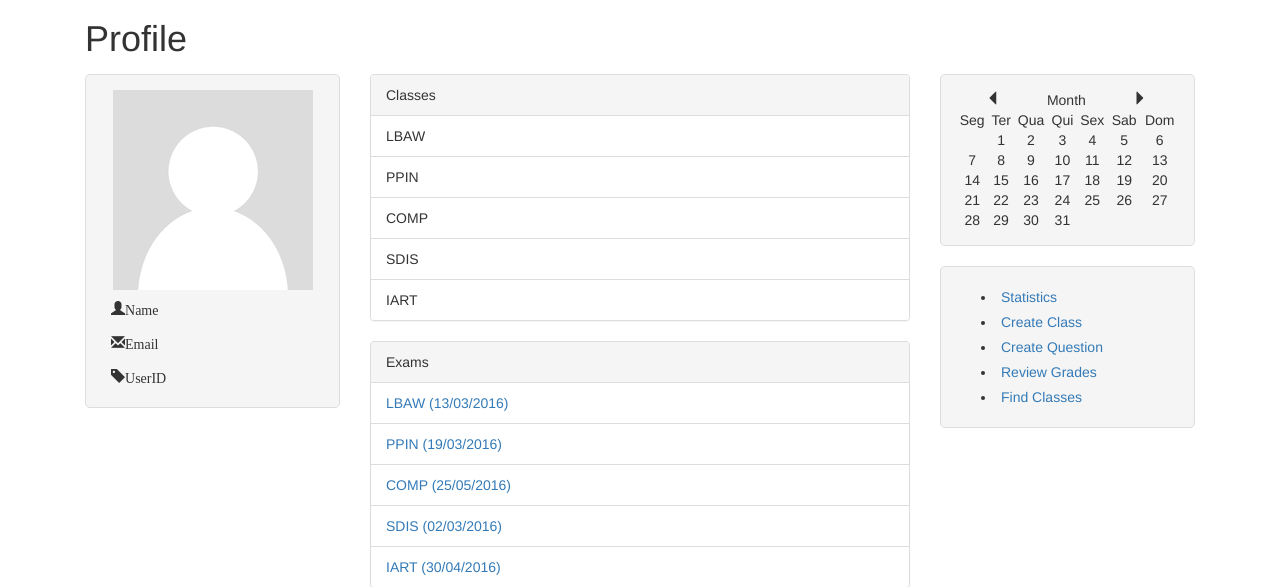
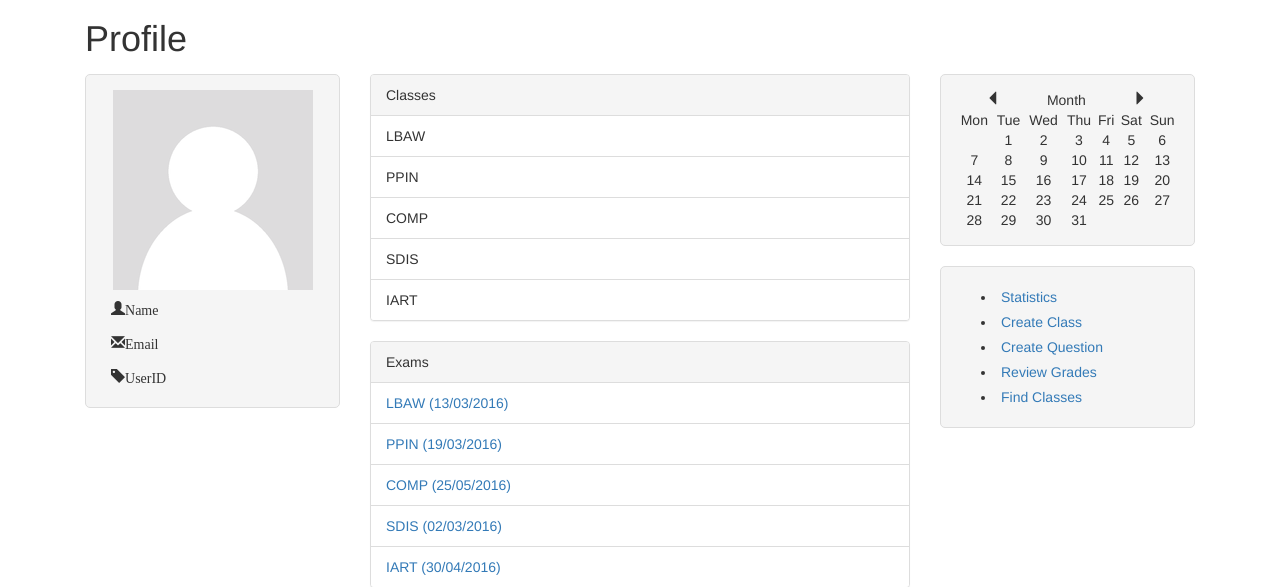
Before and after one commit to up201306506/LBAW55, a PHP site: page /profile.php in a window 1280 px wide. Shown: the part 51-638 px from the top of the page. Run offline with PHP 8.4, Linux system fonts and the light colour scheme.

Commit message:
Calendar fixed

```diff
--- a/Prototype/profile.css
+++ b/Prototype/profile.css
@@ -56,18 +56,6 @@ h1 {
 	background-color: #f5f5f5;
 }
 
-.options {
-	padding: 15px;
-	margin-top: 20px;
-	border-radius: 5px;
-	border: 1px solid #dddddd;
-	background-color: #f5f5f5;
-}
-
-.options ul {
-	margin-bottom: 0;
-}
-
 .calendar, .calendar-table, .calendar-header {
 	width: 100%;
 }
@@ -81,3 +69,15 @@ h1 {
 	width: 33%;
 	float: left;
 }
+
+.options {
+	padding: 15px;
+	margin-top: 20px;
+	border-radius: 5px;
+	border: 1px solid #dddddd;
+	background-color: #f5f5f5;
+}
+
+.options ul {
+	margin-bottom: 0;
+}
--- a/Prototype/profile.php
+++ b/Prototype/profile.php
@@ -91,7 +91,7 @@
 			</div>
 		</div>
 		<div class="user-options col-sm-3">
-			<div class="calendar">
+			<div class="table-responsive calendar">
 				<table class="calendar-table">
 					<div class="calendar-header">
 						<span class="glyphicon glyphicon-triangle-left text-center arrow-left"></span>
@@ -99,13 +99,13 @@
 						<span class="glyphicon glyphicon-triangle-right text-center arrow-right"></span>
 					</div>
 					<tr>
-						<td class="text-center">Seg</td>
-						<td class="text-center">Ter</td>
-						<td class="text-center">Qua</td>
-						<td class="text-center">Qui</td>
-						<td class="text-center">Sex</td>
-						<td class="text-center">Sab</td>
-						<td class="text-center">Dom</td>
+						<td class="text-center">Mon</td>
+						<td class="text-center">Tue</td>
+						<td class="text-center">Wed</td>
+						<td class="text-center">Thu</td>
+						<td class="text-center">Fri</td>
+						<td class="text-center">Sat</td>
+						<td class="text-center">Sun</td>
 					</tr>
 					<tr>
 						<td colspan="1"></td>
```
